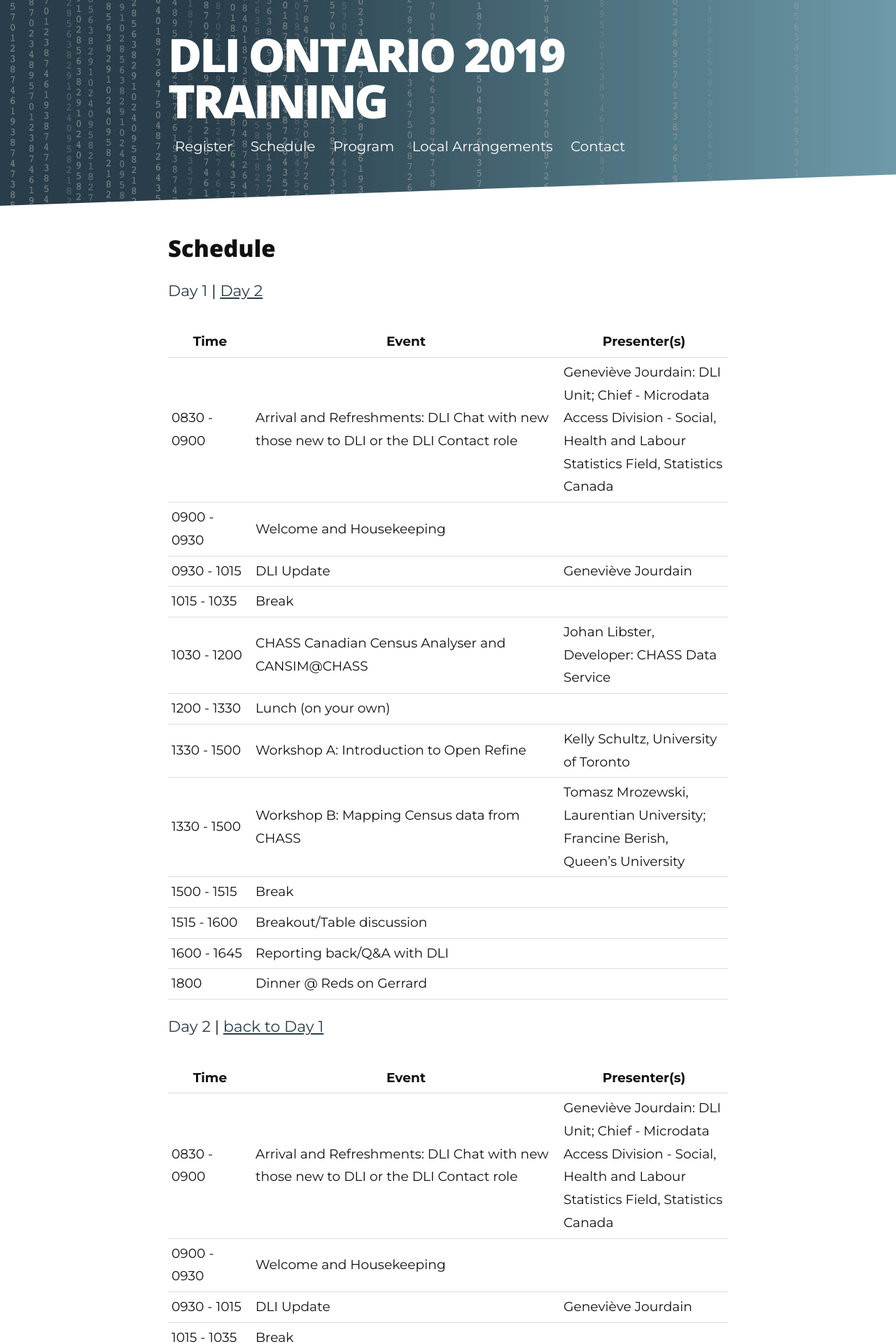
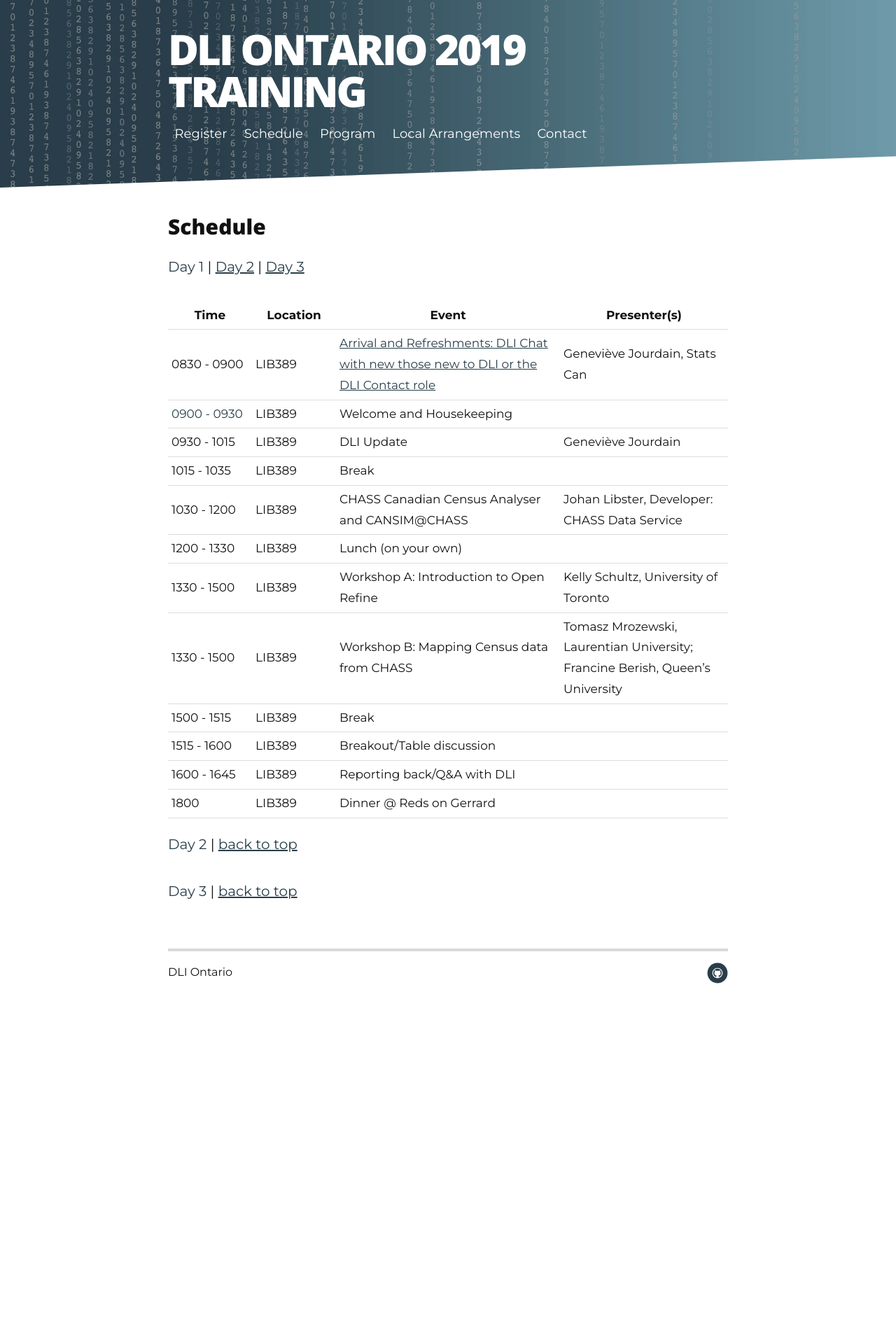
Before and after one commit to DLIOntario/dliontario.github.io, a Jekyll site: the page built from schedule.md, in a window 1280 px wide. Shown: the top 1920 px of the page at 70% size. Built offline with Jekyll 4.4.1, drawn with Linux system fonts in a browser that asks for light colours; nearby versions of some CDN libraries; after the commit the page ends 1446 px from its top, so only the background shows below that; some of the changed text lies outside the part shown.

Commit message:
adding anchor links

```diff
--- a/assets/css/style.css
+++ b/assets/css/style.css
@@ -478,8 +478,12 @@
   text-align: center;
 }
 
+.loc {
+  width: 15%;
+}
+
 .session {
-  width: 55%;
+  width: 40%;
 }
 
 .name {
@@ -1160,7 +1164,7 @@
 
 @media only screen and (min-width:1200px) {
 	body {
-	font-size:137.5%
+	/*font-size:137.5%*/
 	}
 
 .container {
--- a/schedule.md
+++ b/schedule.md
@@ -4,11 +4,12 @@
 permalink: /schedule/
 ---
 
-<a name="one">Day 1</a> | [Day 2](#two)
+<a name="one">Day 1</a> | [Day 2](#two) | [Day 3](#three)
 <table name="one">
   <thead>
     <tr>
 	<th class="hour">Time</th>
+	<th class="loc">Location</th>
 	<th class="session">Event</th>
 	<th class="name">Presenter(s)</th>
     </tr>
@@ -16,136 +17,80 @@
   <tbody>
     <tr>
 	<td>0830 - 0900</td>
-	<td>Arrival and Refreshments: DLI Chat with new those new to DLI or the DLI Contact role</td>
-	<td>Geneviève Jourdain: DLI Unit; Chief - Microdata Access Division - Social, Health and Labour Statistics Field, Statistics Canada</td>
+	<td>LIB389</td>
+	<td><a name="1-1" href="/program#1-1">Arrival and Refreshments: DLI Chat with new those new to DLI or the DLI Contact role</a></td>
+	<td>Geneviève Jourdain, Stats Can</td>
     </tr>
     <tr>
-    <td>0900 - 0930</td>
+    <td><a name="1-2">0900 - 0930</a></td>
+    <td>LIB389</td>
     <td>Welcome and Housekeeping</td>
     <td></td>
     </tr>
     <tr>
     <td>0930 - 1015</td>
+    <td>LIB389</td>
     <td>DLI Update</td>
     <td>Geneviève Jourdain</td>
     </tr>
     <tr>
     <td>1015 - 1035</td>
+    <td>LIB389</td>
     <td>Break</td>
     <td></td>
     </tr>
     <tr>
     <td>1030 - 1200</td>
+    <td>LIB389</td>
     <td>CHASS Canadian Census Analyser and CANSIM@CHASS</td>
     <td>Johan Libster, Developer: CHASS Data Service</td>
     </tr>
     <tr>
     <td>1200 - 1330</td>
+    <td>LIB389</td>
     <td>Lunch (on your own)</td>
     <td></td>
     </tr>
     <tr>
     <td>1330 - 1500</td>
+    <td>LIB389</td>
     <td>Workshop A: Introduction to Open Refine</td>
     <td>Kelly Schultz, University of Toronto</td>
     </tr>
     <tr>
     <td>1330 - 1500</td>
+    <td>LIB389</td>
     <td>Workshop B: Mapping Census data from CHASS</td>
     <td>Tomasz Mrozewski, Laurentian University; Francine Berish, Queen’s University</td>
     </tr>
     <tr>
     <td>1500 - 1515</td>
+    <td>LIB389</td>
     <td>Break</td>
     <td></td>
     </tr>
     <tr>
     <td>1515 - 1600</td>
+    <td>LIB389</td>
     <td>Breakout/Table discussion</td>
     <td></td>
     </tr>
     <tr>
     <td>1600 - 1645</td>
+    <td>LIB389</td>
     <td>Reporting back/Q&A with DLI</td>
     <td></td>
     </tr>
     <tr>
     <td>1800</td>
+    <td>LIB389</td>
     <td>Dinner @ Reds on Gerrard</td>
     <td></td>
     </tr>
   </tbody>
 </table>
 
-<a name="two">Day 2</a> | [back to Day 1](#one)
-<table name="two">
-  <thead>
-    <tr>
-	<th class="hour">Time</th>
-	<th class="session">Event</th>
-	<th class="name">Presenter(s)</th>
-    </tr>
-  </thead>
-  <tbody>
-    <tr>
-	<td>0830 - 0900</td>
-	<td>Arrival and Refreshments: DLI Chat with new those new to DLI or the DLI Contact role</td>
-	<td>Geneviève Jourdain: DLI Unit; Chief - Microdata Access Division - Social, Health and Labour Statistics Field, Statistics Canada</td>
-    </tr>
-    <tr>
-    <td>0900 - 0930</td>
-    <td>Welcome and Housekeeping</td>
-    <td></td>
-    </tr>
-    <tr>
-    <td>0930 - 1015</td>
-    <td>DLI Update</td>
-    <td>Geneviève Jourdain</td>
-    </tr>
-    <tr>
-    <td>1015 - 1035</td>
-    <td>Break</td>
-    <td></td>
-    </tr>
-    <tr>
-    <td>1030 - 1200</td>
-    <td>CHASS Canadian Census Analyser and CANSIM@CHASS</td>
-    <td>Johan Libster, Developer: CHASS Data Service</td>
-    </tr>
-    <tr>
-    <td>1200 - 1330</td>
-    <td>Lunch (on your own)</td>
-    <td></td>
-    </tr>
-    <tr>
-    <td>1330 - 1500</td>
-    <td>Workshop A: Introduction to Open Refine</td>
-    <td>Kelly Schultz, University of Toronto</td>
-    </tr>
-    <tr>
-    <td>1330 - 1500</td>
-    <td>Workshop B: Mapping Census data from CHASS</td>
-    <td>Tomasz Mrozewski, Laurentian University; Francine Berish, Queen’s University</td>
-    </tr>
-    <tr>
-    <td>1500 - 1515</td>
-    <td>Break</td>
-    <td></td>
-    </tr>
-    <tr>
-    <td>1515 - 1600</td>
-    <td>Breakout/Table discussion</td>
-    <td></td>
-    </tr>
-    <tr>
-    <td>1600 - 1645</td>
-    <td>Reporting back/Q&A with DLI</td>
-    <td></td>
-    </tr>
-    <tr>
-    <td>1800</td>
-    <td>Dinner @ Reds on Gerrard</td>
-    <td></td>
-    </tr>
-  </tbody>
-</table>
+<a name="two">Day 2</a> | [back to top](#one)
+<p></p>
+<a name="three">Day 3</a> | [back to top](#one)
+<p></p>
```
Also changed, not shown: program.md (+8 -0 lines).
